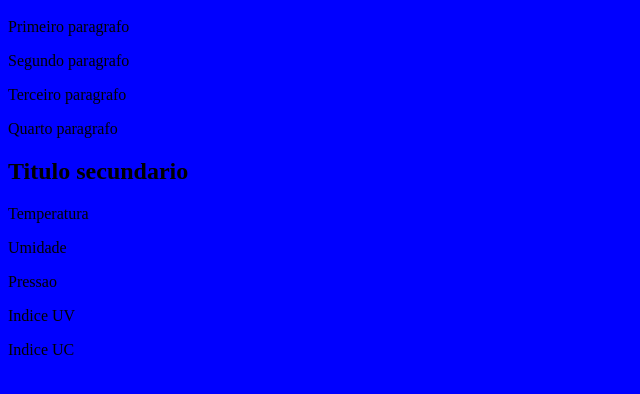
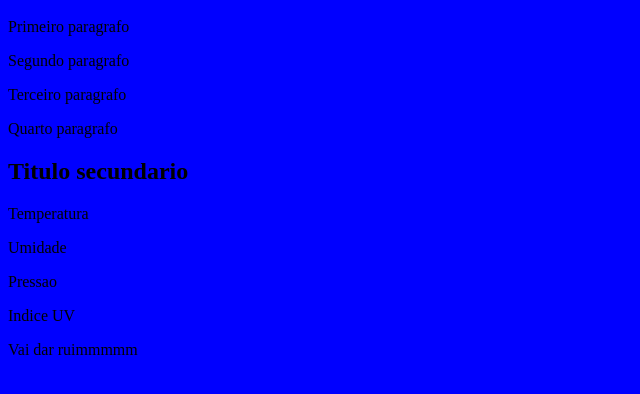
Before and after one commit to lucashr/Curso-GIT---Alura, a plain HTML site: page index.html in a window 1280 px wide. Shown: the part 48-442 px from the top of the page, without its empty margins (0-640 px from the left). Drawn offline with Linux system fonts and the light colour scheme.

Commit message:
testando merge

```diff
--- a/index.html
+++ b/index.html
@@ -17,7 +17,7 @@
 	  <p>Umidade</p>
 	  <p>Pressao</p>
 	  <p>Indice UV</p>
-    <p>Indice UC</p>
+    <p>Vai dar ruimmmmm</p>
 
 	</body>
 </html>
```
